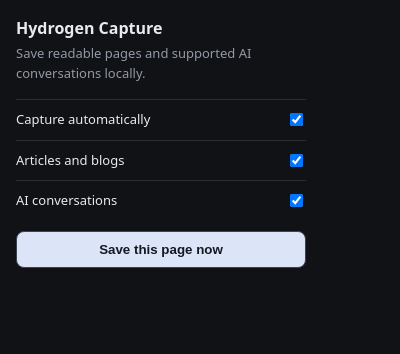
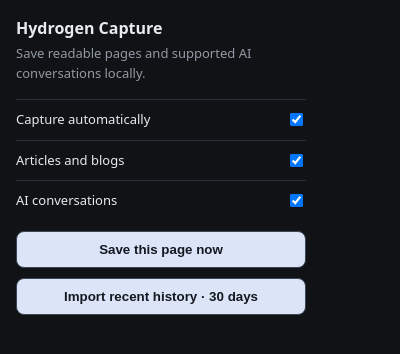
Before and after one commit to oarabilekoore/hydrogen, a browser extension: page browser-extension/popup.html in a window 400 px wide. Drawn offline with Linux system fonts and the light colour scheme.

Commit message:
Add browser history import action to extension popup

```diff
--- a/browser-extension/popup.html
+++ b/browser-extension/popup.html
@@ -5,4 +5,4 @@ body{width:290px;margin:0;padding:16px;background:#101215;color:#e8eaf0;font:13p
 <label>Capture automatically <input id="enabled" type="checkbox"></label>
 <label>Articles and blogs <input id="captureArticles" type="checkbox"></label>
 <label>AI conversations <input id="captureChats" type="checkbox"></label>
-<button id="capture">Save this page now</button><div id="status"></div><script src="popup.js"></script></body></html>
+<button id="capture">Save this page now</button><button id="importHistory" type="button">Import recent history · 30 days</button><div id="status"></div><script src="popup.js"></script></body></html>
```
